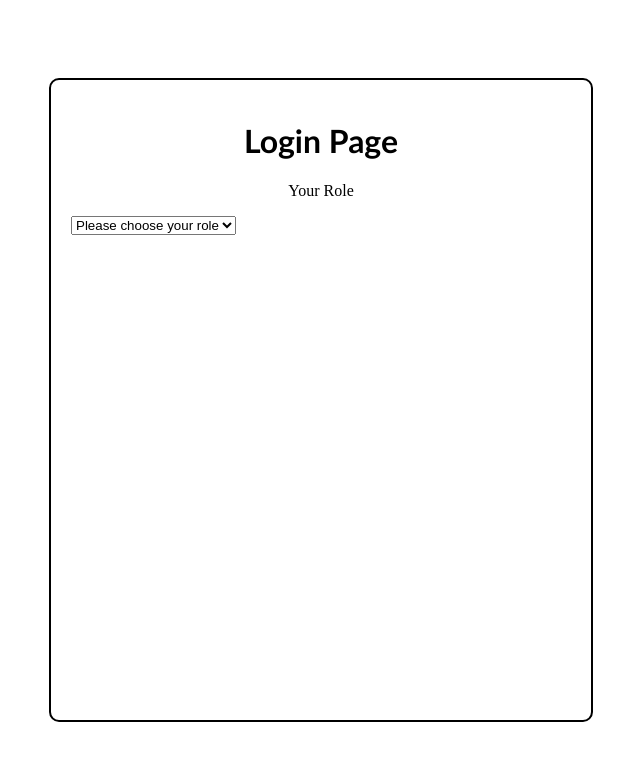
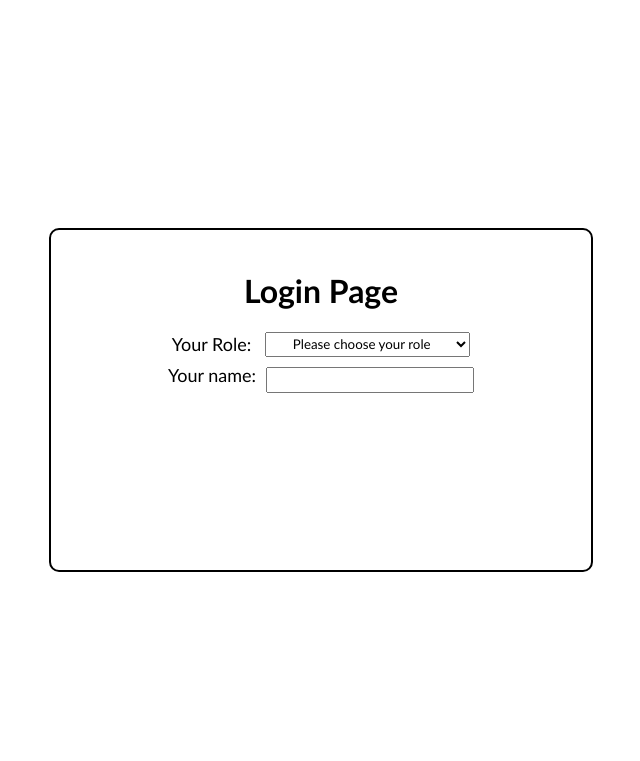
Before and after one commit to CainHappyfish/ezIKNP-OT, a Python web app: template templates/login.html in a window 1280 px wide. Shown: the top 761 px of the page, without its empty margins (319-959 px from the left). Run offline with Jinja, Linux system fonts and the light colour scheme; the template is opened without the code that fills it, so the values that code supplies are empty.

Commit message:
frontend update

```diff
--- a/static/css/login.css
+++ b/static/css/login.css
@@ -8,7 +8,7 @@ body, html {
         border-radius: 10px; /* 圆角半径为10像素 */
         padding: 20px; /* 可选，增加内边距以使内容不靠近边框 */
         width: 500px; /* 边框容器的宽度 */
-        height: 600px; /* 边框容器的高度 */
+        height: 300px; /* 边框容器的高度 */
 
 
         margin: 0 auto;
@@ -26,7 +26,7 @@ body, html {
     font-family:'Gill Sans', 'Gill Sans MT', Calibri, 'Trebuchet MS', sans-serif;
 }
 
-.center-div{
+.center-div {
     height: 100vh;
     width: 100vw;
     display: flex;
@@ -38,13 +38,33 @@ body, html {
     text-align: center;
 }
 
-.select-box {
+#select-box {
+    font-size: large;
+    font-family: 'Gill Sans', 'Gill Sans MT', Calibri, 'Trebuchet MS', sans-serif;
     display: flex;
     justify-content: center;
     align-items: center;
 }
 
-.role-select {
-    height: 200px;
-    width: 20px;
+#role-select {
+    text-align: center;
+    font-family: 'Gill Sans', 'Gill Sans MT', Calibri, 'Trebuchet MS', sans-serif;
+    margin-left: 14px;
+    height: 25px;
+    width: 205px;
 }
+
+#name-box {
+    font-size: large;
+    font-family: 'Gill Sans', 'Gill Sans MT', Calibri, 'Trebuchet MS', sans-serif;
+    display: flex;
+    justify-content: center;
+    align-items: center;
+}
+
+#name {
+    margin-top: 10px;
+    margin-left: 10px;
+    height: 20px;
+    width: 200px;
+}
--- a/templates/login.html
+++ b/templates/login.html
@@ -3,21 +3,25 @@
 <head>
     <meta charset="UTF-8">
     <title>IKNP-OT Login</title>
-    <link href="static/css/login.css" rel="stylesheet"/>
+    <link href="../static/css/login.css" rel="stylesheet"/>
 </head>
 <body>
     <div class="center-div">
         <div class="bordered" >
             <h1 class = "special-h1">Login Page</h1>
             <form aciton="/login" method="post">
-                <p class = "role-choose">Your Role</p>
+                <!-- <p class = "role-choose">Your Role</p> -->
 
-                <div id = "select-box">
-                    <select id= "role-select">
+                <div id = "select-box">Your Role:
+                    <select id= "role-select" name="role select">
                         <option value="">Please choose your role</option>
                         <option value="sender">Sender</option>
                         <option value="receiver">Receiver</option>
                     </select>
+                </div>
+
+                <div id = "name-box">Your name:
+                    <input type="text" id="name" name="name">
                 </div>
 
             </form>
```
